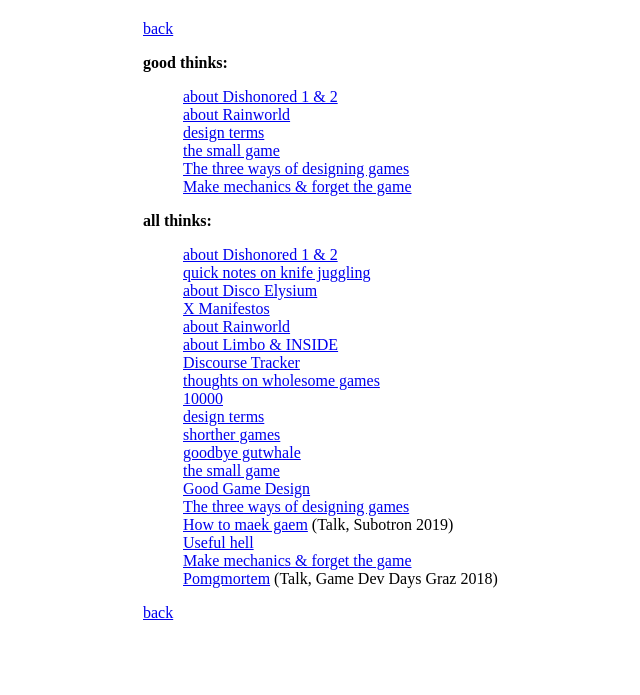
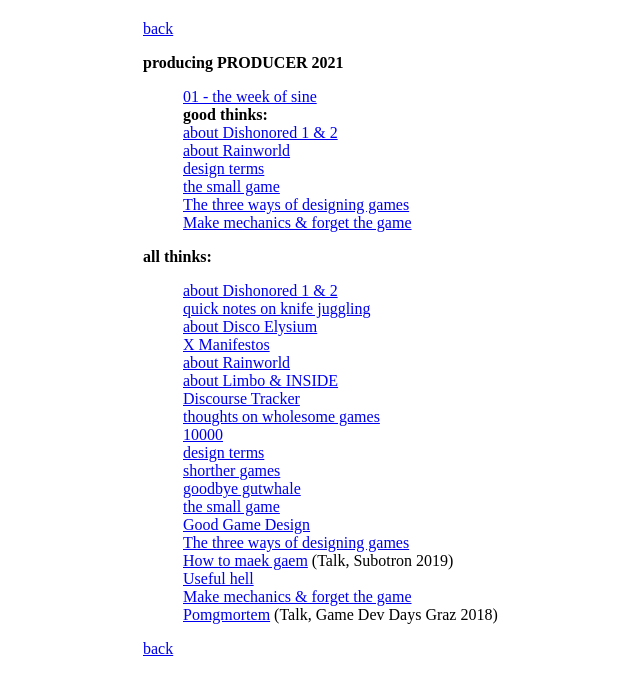
Before and after one commit to stuffedwombat/stuffedwombat.github.io, a Jekyll site: the page built from thinking.md, in a window 1280 px wide. Shown: the top 695 px of the page, without its empty margins (181-821 px from the left). Built offline with Jekyll 4.4.1, drawn with Linux system fonts in a browser that asks for light colours; our own code applies the rules of GitHub Pages for plain Markdown files; comment, search, counter and statistics services are not loaded.

Commit message:
Update thinking.md

```diff
--- a/thinking.md
+++ b/thinking.md
@@ -1,5 +1,8 @@
 [back](index)
 
+**producing PRODUCER 2021**
+- [01 - the week of sine](producering_01)
+-
 **good thinks:**
 - [about Dishonored 1 & 2](about_dishonored)
 - [about Rainworld](about_rainworld)
```
